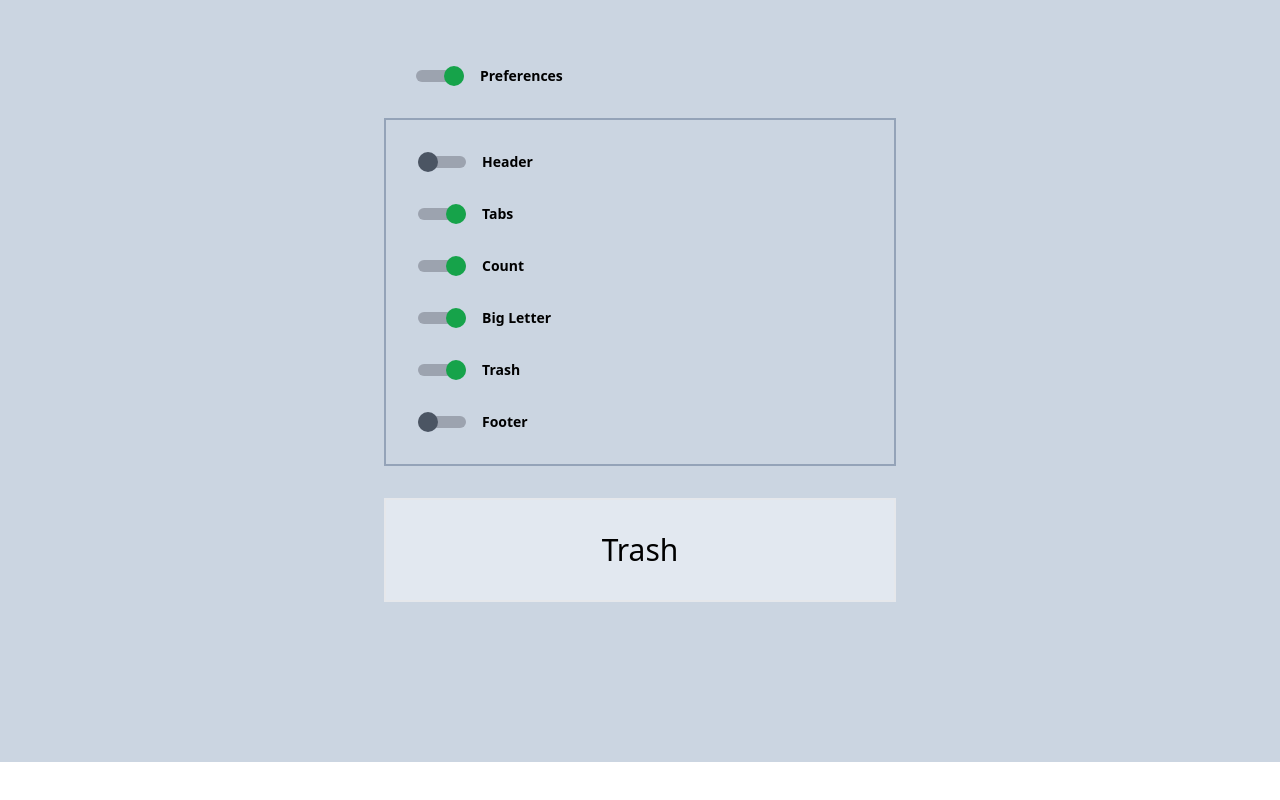
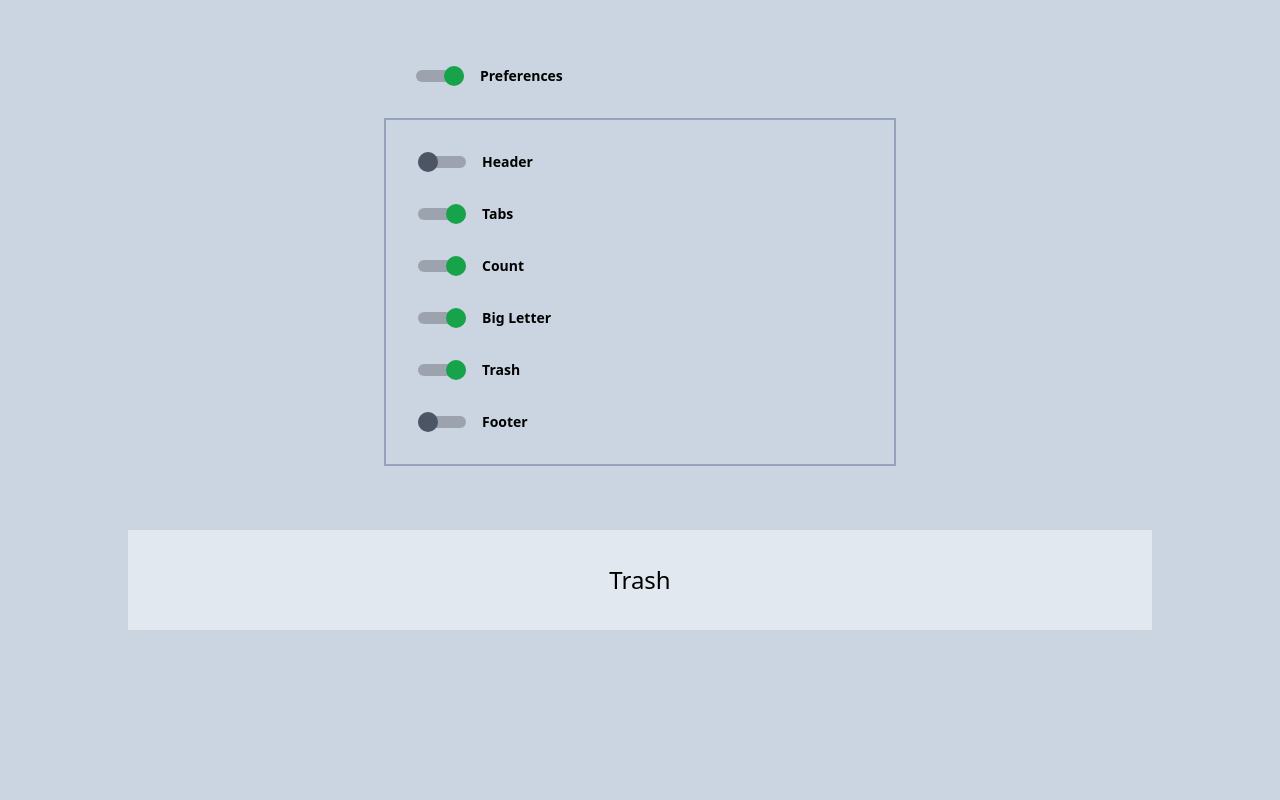
Before and after one commit to reactry/newtab, a React (Create React App) app: page / in a window 1280 px wide. Shown: the part 382-1182 px from the top of the page. Before the commit the page ends 1144 px from the top, so only its background shows below. Built offline with nearby package versions, Linux system fonts and the light colour scheme.

Commit message:
Wider TrashBin * prevented scrolling to keypress on ShowToggle

```diff
--- a/src/Main/ShowToggle.js
+++ b/src/Main/ShowToggle.js
@@ -10,6 +10,7 @@ export default function ShowToggle ({
 
 	function handleKeyPress (e) {
 		if (e.keyCode === 32) {
+			e.preventDefault();
 			setShow(!show);
 		}
 	}
--- a/src/Main/TrashBin.js
+++ b/src/Main/TrashBin.js
@@ -8,9 +8,9 @@ export default function TrashBin ({
 	if (!showTrashBin) return null;
 
 	return (
-		<div className="TrashBin py-8">
-			<div className="max-w-lg mx-auto border-2 bg-slate-200 py-8 px-4 text-center">
-				<h2 className="text-3xl">Trash</h2>
+		<div className="TrashBin py-16 px-8">
+			<div className="max-w-5xl mx-auto border-2 bg-slate-200 py-8 px-4 text-center">
+				<h2 className="text-2xl">Trash</h2>
 			</div>
 		</div>
 	);
```
